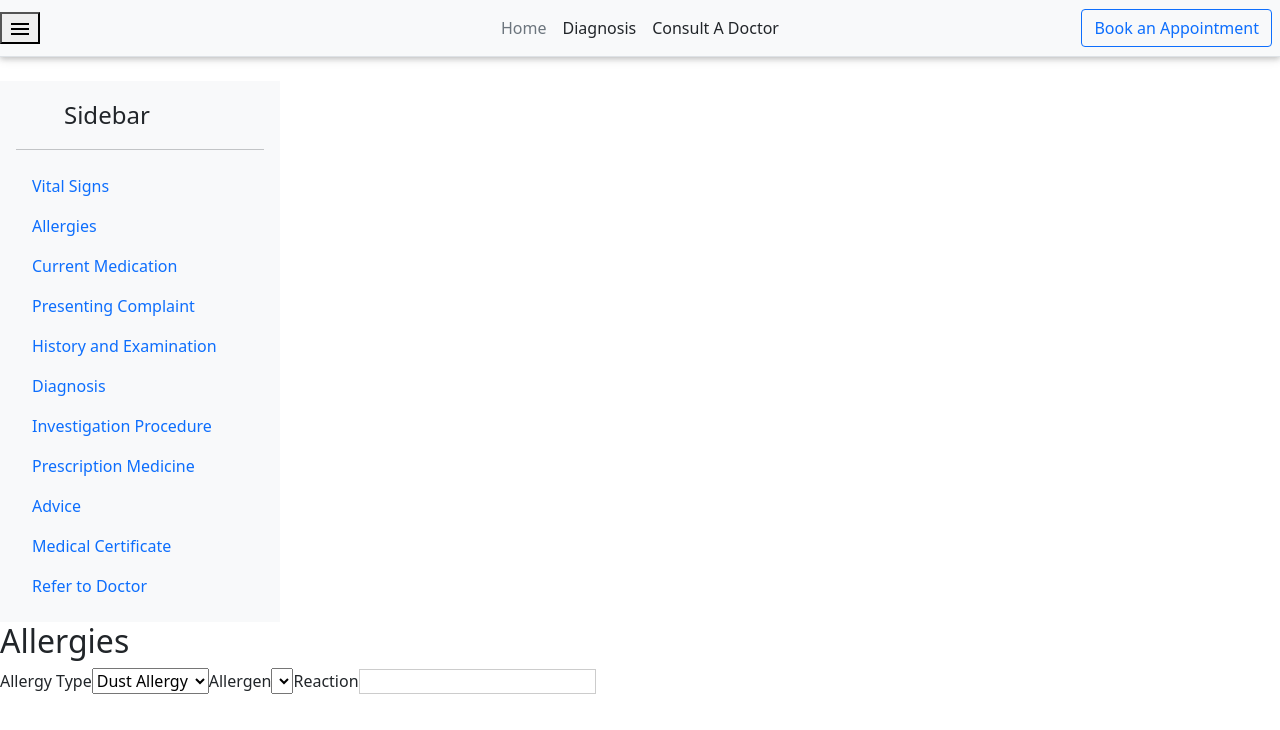
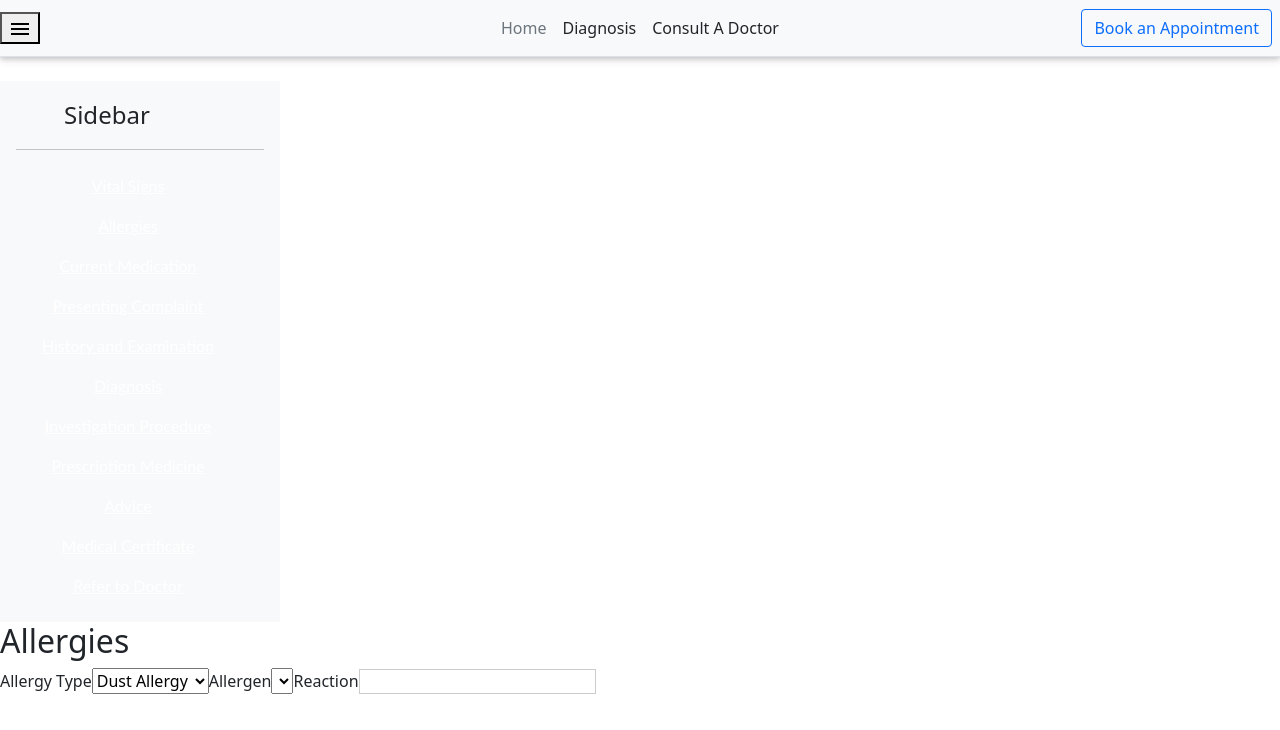
Before and after one commit to DataMinesTech/HospitalManagement, a React (Create React App) app: page /allergies in a window 1280 px wide. Shown: the top 730 px of the page. Built offline with nearby package versions, Linux system fonts and the light colour scheme.

Commit message:
sidebar css changes

```diff
--- a/src/Components/Home/Home.js
+++ b/src/Components/Home/Home.js
@@ -10,7 +10,6 @@ import Dashboard from "../Layout/Dashboard/Dashboard";
 
 const Home = () => {
   const dispatch = useDispatch();
-  const [isOpen, setIsOpen] = useState(false);
 
   const { error, loading, isAuthenticated } = useSelector(
     (state) => state.user
@@ -18,9 +17,6 @@ const Home = () => {
 
   return (
     <div>
-      <Header isOpen={isOpen} setIsOpen={setIsOpen} />
-
-      <MaterialDrawer isOpen={isOpen} setIsOpen={setIsOpen} />
       <Dashboard />
     </div>
   );
--- a/src/Components/Layout/Sidebar/Sidebar.css
+++ b/src/Components/Layout/Sidebar/Sidebar.css
@@ -37,6 +37,46 @@ div.content {
   height: 1000px;
 }
 
+.row {
+  width: 100%;
+  height: 40px;
+  list-style-type: none;
+  margin: 0%;
+  display: flex;
+  flex-direction: row;
+  color: white;
+  justify-content: center;
+  align-items: center;
+  font-family: "Trebuchet MS", "Lucida Sans Unicode", "Lucida Grande",
+    "Lucida Sans", Arial, sans-serif;
+}
+
+.row:hover {
+  cursor: pointer;
+  background-color: #293846;
+}
+
+.row #active {
+  background-color: #293846;
+}
+
+.nav-link :hover {
+  list-style: none;
+  text-decoration: none;
+  cursor: pointer;
+  color: #000;
+  background-color: #000;
+}
+.nav-link #active {
+  background-color: #000;
+}
+
+.nav-item {
+  background: #f8f9fa;
+  list-style: none;
+  text-decoration: none;
+}
+
 /* On screens that are less than 700px wide, make the sidebar into a topbar */
 @media screen and (max-width: 700px) {
   .sidebar {
--- a/src/Components/Layout/Sidebar/Sidebar.js
+++ b/src/Components/Layout/Sidebar/Sidebar.js
@@ -25,11 +25,13 @@ const Sidebar = ({ link, title, isOpen }) => {
           return (
             <ul class="nav nav-pills flex-column mb-auto">
               <li class="nav-item">
-                <button class="nav-link .hover " aria-current="page">
-                  <Link className="text-decoration-none " to={data.link}>
-                    {data.title}
-                  </Link>
-                </button>
+                <Link
+                  className="row"
+                  id={window.location.pathname === data.link ? "active" : " "}
+                  to={data.link}
+                >
+                  {data.title}
+                </Link>
               </li>
             </ul>
           );
--- a/src/Components/PatientComponent/PatientVisit.css
+++ b/src/Components/PatientComponent/PatientVisit.css
@@ -58,6 +58,11 @@ div.content {
   height: 1000px;
 }
 
+.patientVisits {
+  flex: 1;
+  flex-direction: row;
+}
+
 /* On screens that are less than 700px wide, make the sidebar into a topbar */
 @media screen and (max-width: 700px) {
   .sidebar {
--- a/src/Components/PatientComponent/PatientVisit.js
+++ b/src/Components/PatientComponent/PatientVisit.js
@@ -18,26 +18,20 @@ const PatientVisit = () => {
   return (
     <>
       <Sidebar />
-      {/* <div>
+      <div>
         {" "}
-        <form>
-          {" "}
-          <div>
+        <div className="patientVisits">
           <h2>Patient Visits</h2>
           <span>patient Id : 5584133 </span>&nbsp; //{" "}
-            <span>Name : John Smith</span> &nbsp; // <span>Age : 35 years</span>
-            {" "}
-          </div>
-          {" "}
+          <span>Name : John Smith</span> &nbsp; // <span>Age : 35 years</span>{" "}
+        </div>{" "}
         <div>
           <button>Medical Record</button>
           <button>Package</button>
           <button>Consultation</button>
-             <button>Vaccination</button>
-            {" "}
+          <button>Vaccination</button>{" "}
         </div>
-          <h3>Treatment Details</h3> */}
-
+        <h3>Treatment Details</h3>
         <div className="vitalsigns">
           <div>
             <h3>Vital Signs</h3>
@@ -95,6 +89,7 @@ const PatientVisit = () => {
           </div>
           <button type="submit">Submit</button>
         </div>
+      </div>
     </>
   );
 };
```
Lines whose indentation alone changed are shown as unchanged.
